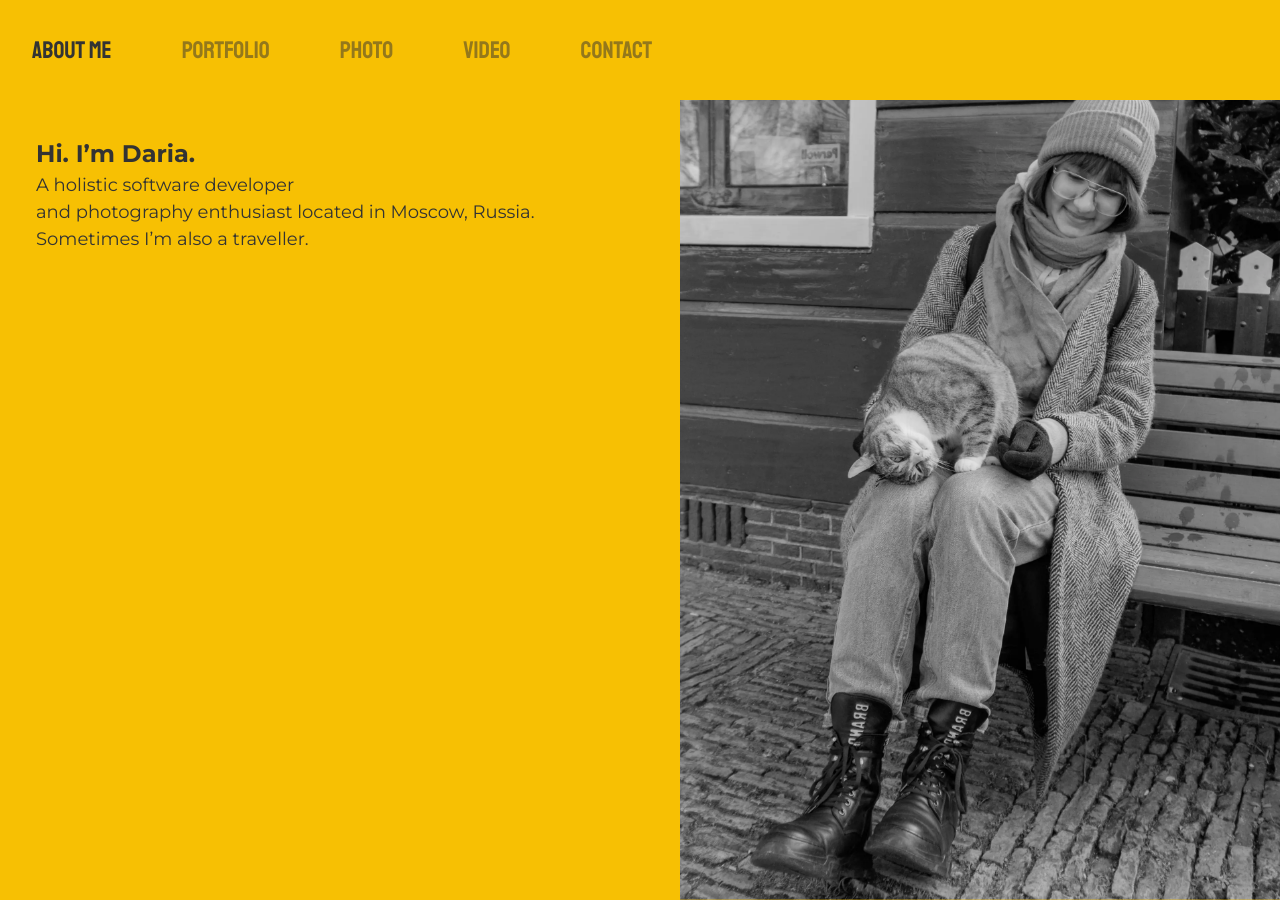
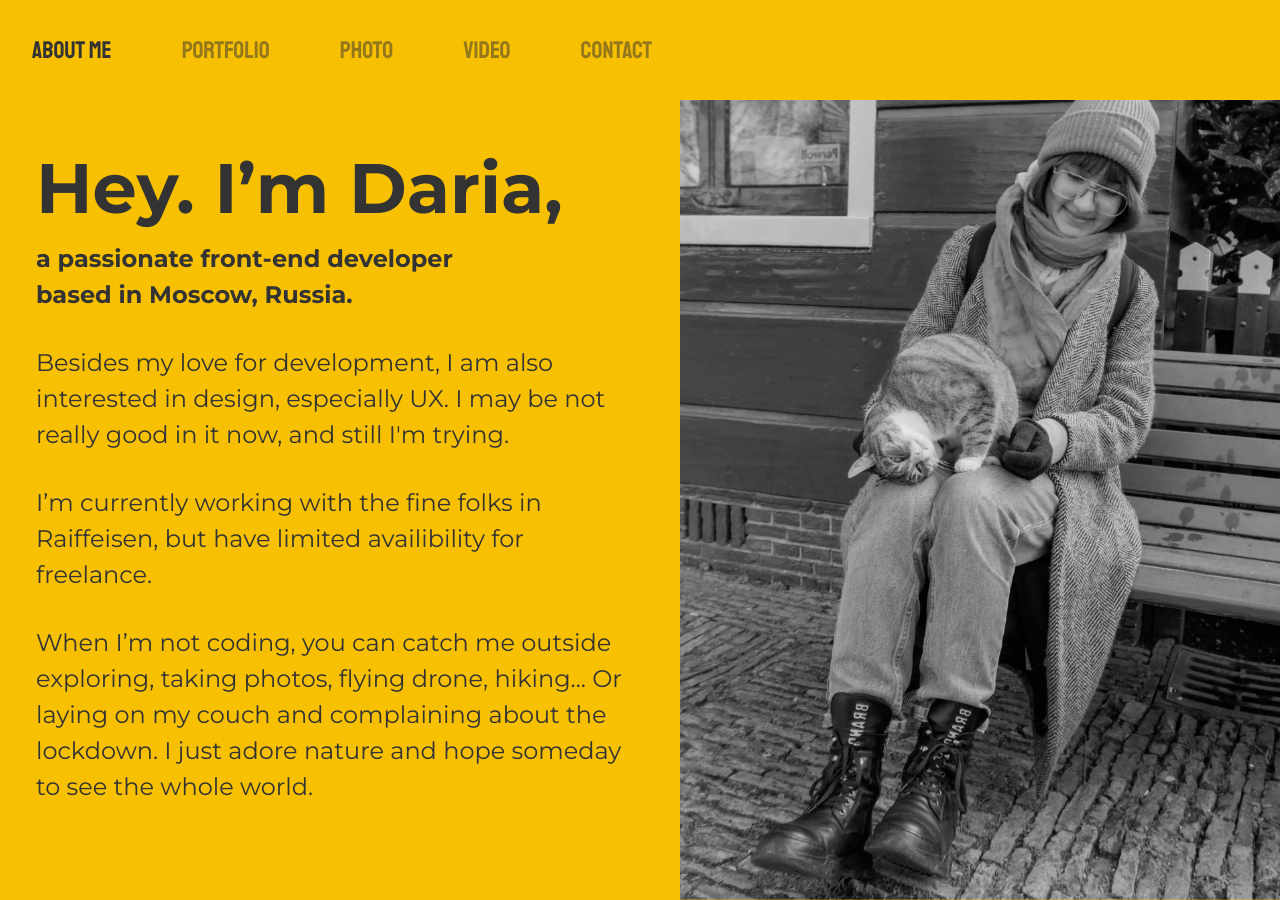
Before and after one commit to airadavometra/airadavometra-next, a Next.js app: page / in a window 1280 px wide. Built offline with nearby package versions, Linux system fonts and the light colour scheme.

Commit message:
add about desc

```diff
--- a/pages/index.tsx
+++ b/pages/index.tsx
@@ -7,11 +7,26 @@ const Home: NextPage = () => {
   return (
     <div className={s.main}>
       <div className={s.description}>
-        <h2 className={s.textHeader}>Hi. I’m Daria.</h2>
+        <h2 className={s.textHeader}>Hey. I’m Daria,</h2>
         <p className={s.text}>
-          A holistic software developer
-          <br /> and photography enthusiast located in Moscow, Russia.
-          <br /> Sometimes I’m also a traveller.
+          <b>
+            a passionate front-end developer <br /> based in Moscow, Russia.
+          </b>
+        </p>
+        <p className={s.text}>
+          Besides my love for development, I am also interested in design,
+          especially UX. I may be not really good in it now, and still I'm
+          trying.
+        </p>
+        <p className={s.text}>
+          I’m currently working with the fine folks in Raiffeisen, but have
+          limited availibility for freelance.
+        </p>
+        <p className={s.text}>
+          When I’m not coding, you can catch me outside exploring, taking
+          photos, flying drone, hiking... Or laying on my couch and complaining
+          about the lockdown. I just adore nature and hope someday to see the
+          whole world.
         </p>
       </div>
       <div className={s.pictureWrapper}>
--- a/pagesStyles/MainPage.module.css
+++ b/pagesStyles/MainPage.module.css
@@ -24,10 +24,19 @@
 }
 .textHeader {
   font-weight: 700;
-  font-size: 24rem;
+  font-size: 70rem;
+  @media (max-width: 768px) {
+    font-size: 48rem;
+  }
 }
 .text {
-  font-size: 18rem;
+  font-size: 24rem;
+  &:not(:last-child) {
+    margin-bottom: 32rem;
+  }
+  @media (max-width: 768px) {
+    font-size: 16rem;
+  }
 }
 .pictureWrapper {
   width: 600rem;
```
